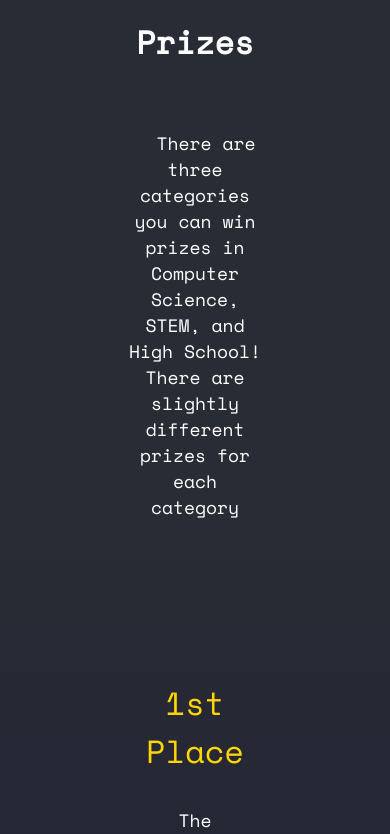
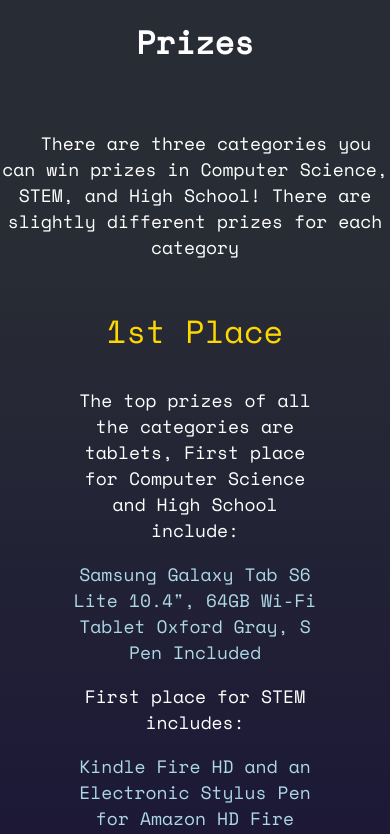
Before and after one commit to AlissonRoss/mercedsciencefair-2023, a React (Create React App) app: page / in a window 390 px wide. Shown: the part 1760-2594 px from the top of the page. Built offline with nearby package versions, Linux system fonts and the light colour scheme.

Commit message:
Styling to footer, prizes for mobile viewports

```diff
--- a/src/App.css
+++ b/src/App.css
@@ -283,6 +283,7 @@
 
 .First-Place{
   background: linear-gradient(to bottom, #282c34, #110639);
+  width: 100vw;
 }
 .Third-Place{
   background: linear-gradient(to bottom,#110639, #282c34);
@@ -333,14 +334,22 @@
   }
 
   /* Prize section mobile */
-
+  .Prizes{
+    margin-bottom: 0;
+  }
   .First-Place , .Second-Place , .Third-Place{
     flex-direction: column;
     align-items: center;
     justify-content: center;
     margin-bottom: 0;
+    padding: 0;
   }
-
+  .Prizes-Description{
+    padding:0;
+  }
+  .Left-Div, .Right-Div{
+    width:85vw;
+  }
   .Right-Div h3, .Left-Div h3{
     text-align: center;
   }
@@ -365,6 +374,10 @@
 
   /* End of prize section mobile */
 
+  /*Footer Mobile Viewport*/
+  #footer{
+    padding-top: 10em;;
+  }
 }
 
 /* Sponsor Section */
```
